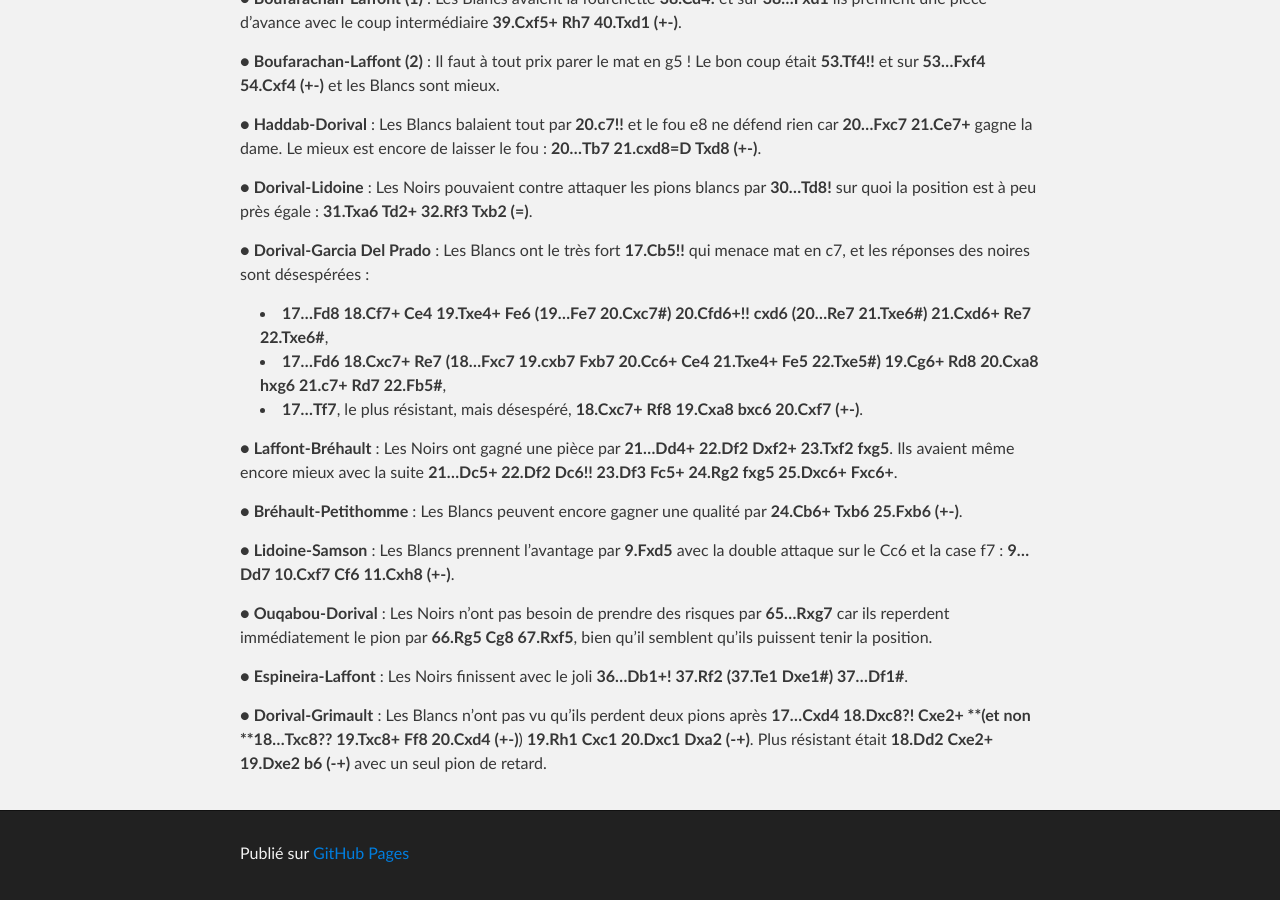
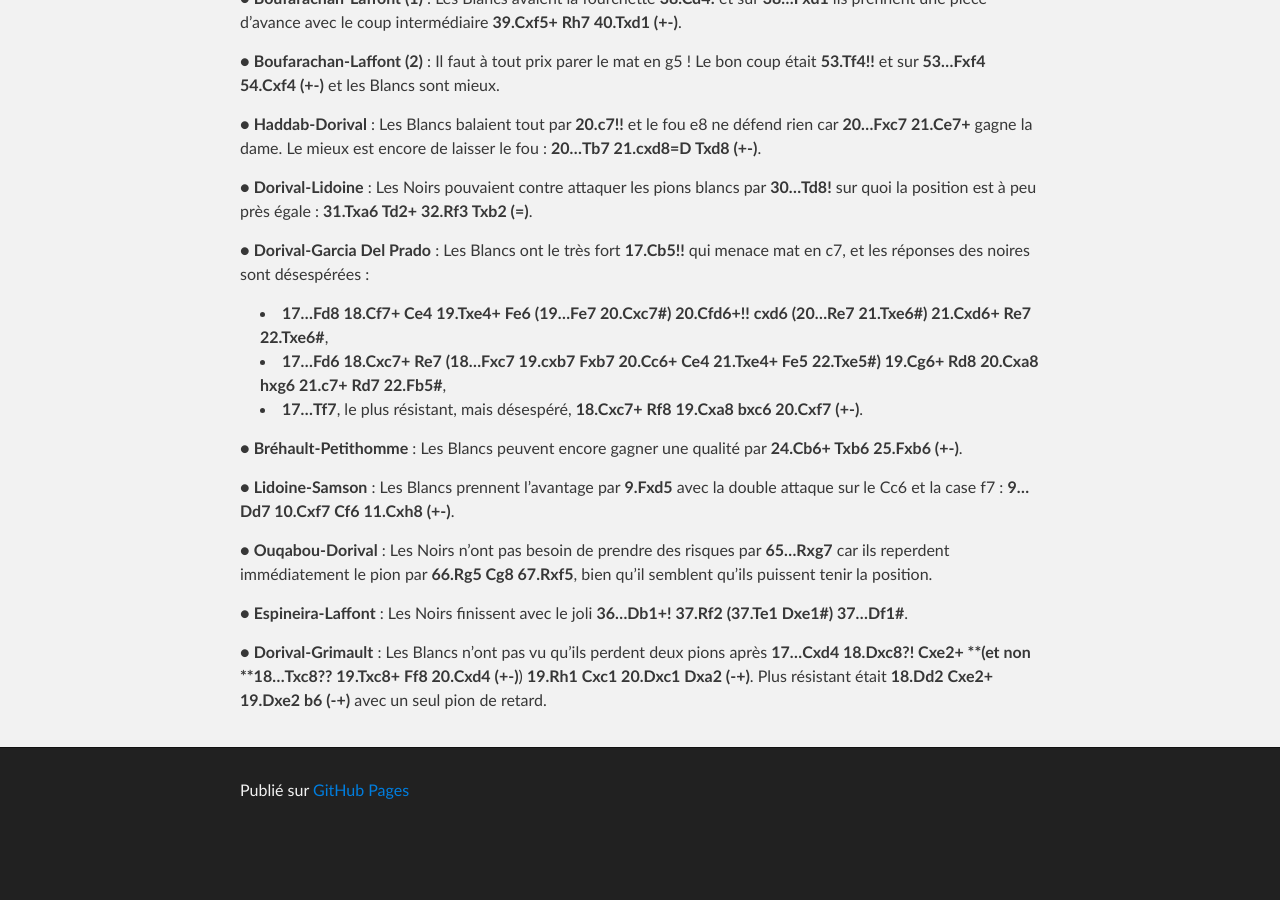
Before and after one commit to echiquier-villeneuve-tolosane/echiquier-villeneuve-tolosane.github.io, a Jekyll site: the page built from exercices.md, in a window 1280 px wide and 900 px high, scrolled down 15137 px. Built offline with Jekyll 4.4.1, drawn with Linux system fonts in a browser that asks for light colours; nearby versions of some CDN libraries; after the commit the page ends 15974 px from its top, so only the background shows below that.

Commit message:
Updated exercices.md

```diff
--- a/exercices.md
+++ b/exercices.md
@@ -237,7 +237,6 @@ _Coupe J.-C. Loubatière, ronde 3 (2013/10/06)_
 - **17...Fd6 18.Cxc7+ Re7 (18...Fxc7 19.cxb7 Fxb7 20.Cc6+ Ce4 21.Txe4+ Fe5 22.Txe5#) 19.Cg6+ Rd8 20.Cxa8 hxg6 21.c7+ Rd7 22.Fb5#**,
 - **17...Tf7**, le plus résistant, mais désespéré, **18.Cxc7+ Rf8 19.Cxa8 bxc6 20.Cxf7 (+-)**.
 
-&#9679; **Laffont-Bréhault** : Les Noirs ont gagné une pièce par **21...Dd4+ 22.Df2 Dxf2+ 23.Txf2 fxg5**. Ils avaient même encore mieux avec la suite **21...Dc5+ 22.Df2 Dc6!! 23.Df3 Fc5+ 24.Rg2 fxg5 25.Dxc6+ Fxc6+**.
 
 &#9679; **Bréhault-Petithomme** : Les Blancs peuvent encore gagner une qualité par **24.Cb6+ Txb6 25.Fxb6 (+-)**.
 
```
